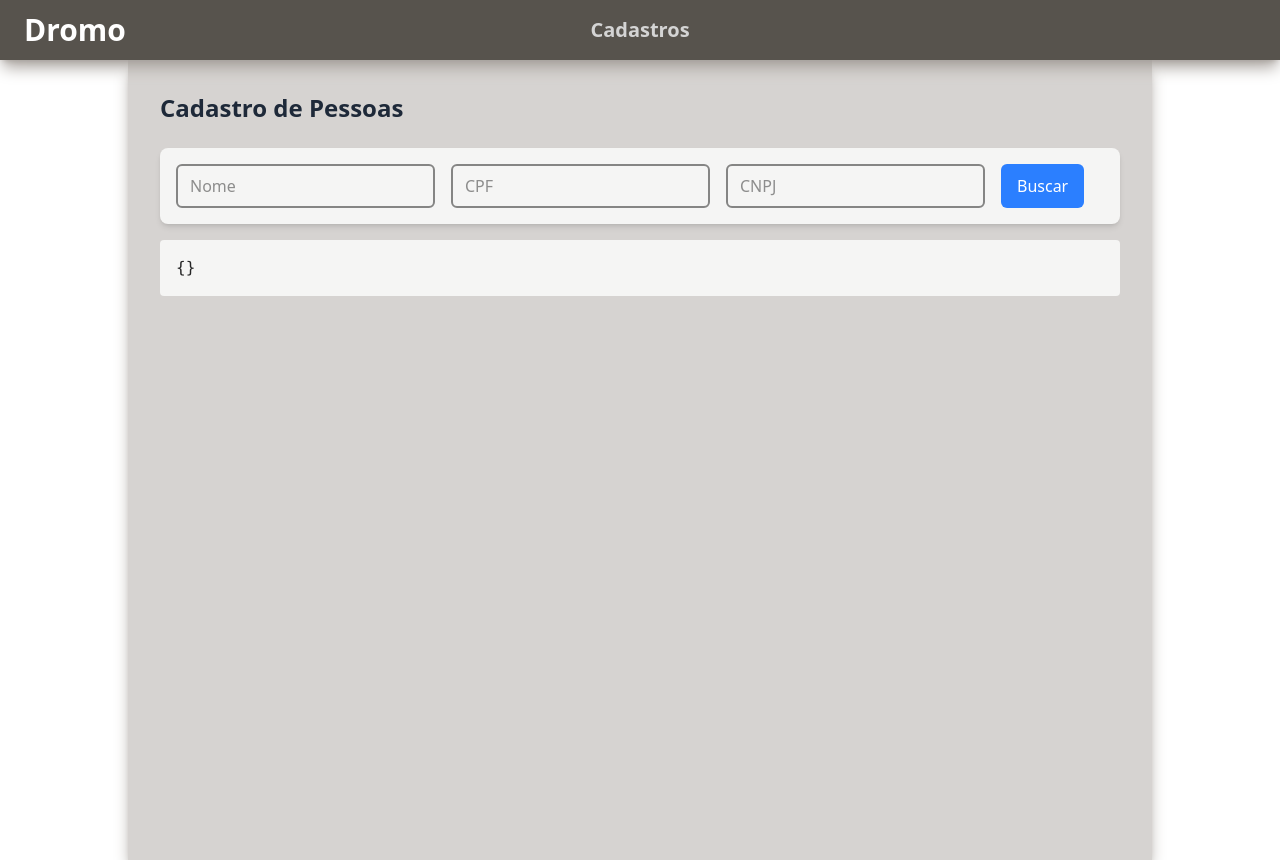
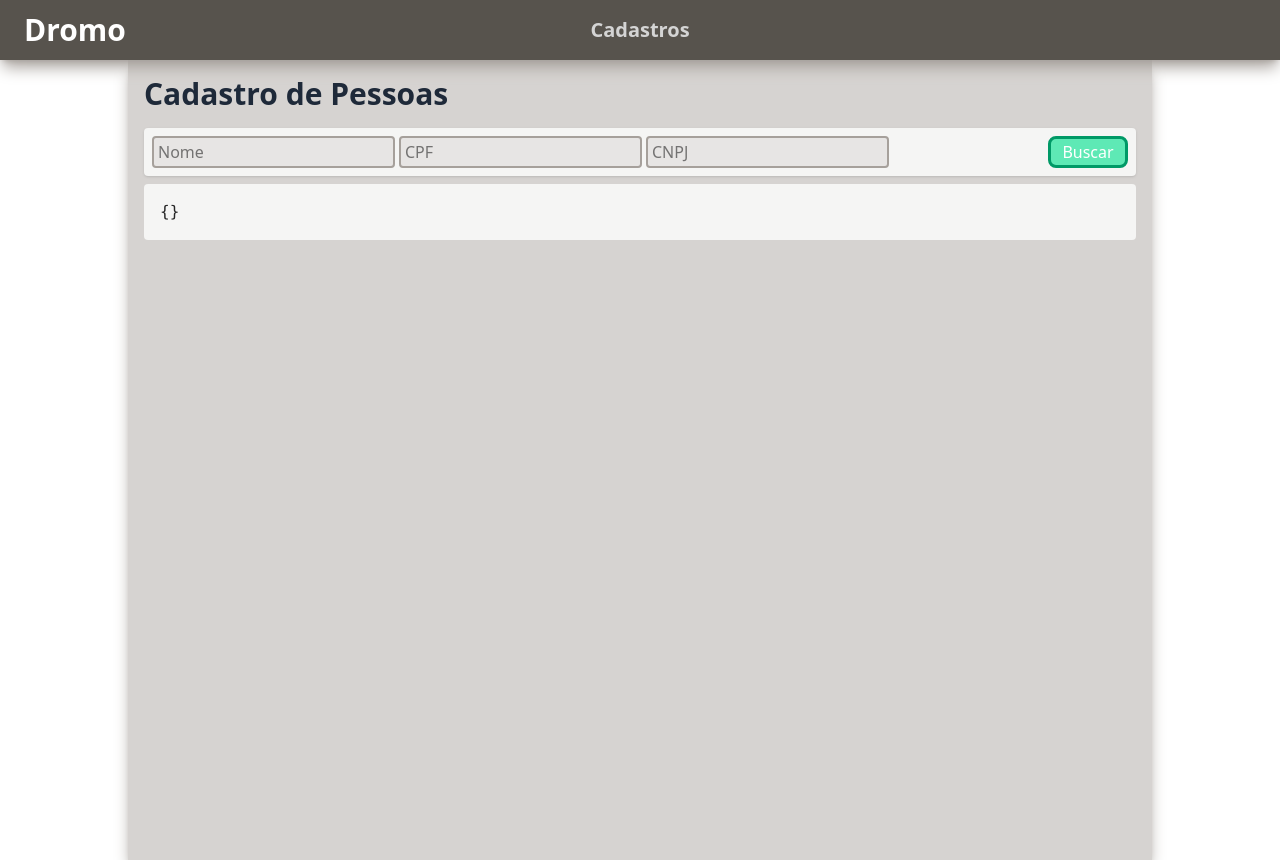
Before and after one commit to filipe-brito/Sistema-Dromo, a React (Vite) app in the folder frontend/: page /records in a window 1280 px wide. Built offline with nearby package versions, Linux system fonts and the light colour scheme.

Commit message:
Protótipo da barra de filtros concluído. Posteriormente, quando a página estiver funcional, daremos uma atenção especial à estilização e deixar bem bunitinho

```diff
--- a/frontend/src/components/FilterBar.jsx
+++ b/frontend/src/components/FilterBar.jsx
@@ -1,20 +1,24 @@
-const FilterBar = ({ filters, onSearch }) => {
-    return (
-      <div className="bg-stone-100 p-4 rounded-lg shadow-md flex gap-4">
+const FilterBar = ({filters, onSearch}) => {
+  return(
+    <div className="flex w-full h-8">
+      <div className="flex inline-bloc w-9/10 gap-1">
         {filters.map((filter) => (
           <input
-            key={filter.name}
-            type={filter.type || "text"}
-            placeholder={filter.placeholder}
-            className="border-2 border-neutral-900/50 px-3 py-2 rounded-md text-neutral-800"
-            onChange={(e) => onSearch(filter.name, e.target.value)}
+          key={filter.key}
+          type={filter.type}
+          placeholder={filter.placeholder}
+
+          className="px-1 bg-stone-200 rounded border-2 border-stone-400"
+
+          onChange={(e) => onSearch(filter.name, e.target.value)}
           />
         ))}
-        <button className="bg-blue-500 text-white px-4 py-2 rounded-md">
-          Buscar
-        </button>
       </div>
-    );
-  };
+      <div className="relative w-1/10 h-6">
+        <button className="absolute right-0 w-20 h-8 rounded-lg border-3 border-emerald-600 bg-emerald-300 text-white">Buscar</button>
+      </div>
+    </div>
+  );
+};
 
-  export default FilterBar;
+export default FilterBar;
--- a/frontend/src/pages/RecordsPage.jsx
+++ b/frontend/src/pages/RecordsPage.jsx
@@ -21,14 +21,16 @@ const RecordsPage = () => {
   ];
 
     return (
-    <div className="w-8/10 h-screen mx-auto p-8 bg-stone-300 shadow-lg shadow-stone-400">
-      <h2 className="text-2xl font-bold text-gray-800 mb-6">Cadastro de Pessoas</h2>
+    <div className="w-8/10 h-screen mx-auto p-4 bg-stone-300 shadow-lg shadow-stone-400">
+      <h2 className="text-3xl font-bold text-gray-800 mb-4">Cadastro de Pessoas</h2>
 
       {/*Aplicando componente de filtro*/}
+      <div className="flex p-2 rounded shadow-sm bg-stone-100">
       <FilterBar filters={filters} onSearch={handleSearch} />
+      </div>
 
       {/* Teste: Exibindo os valores digitados nos filtros */}
-      <pre className="mt-4 text-neutral-800 bg-stone-100 p-4 rounded">{JSON.stringify(searchParams, null, 2)}</pre>
+      <pre className="mt-2 text-neutral-800 bg-stone-100 p-4 rounded">{JSON.stringify(searchParams, null, 2)}</pre>
     </div>
   );
 };
```
